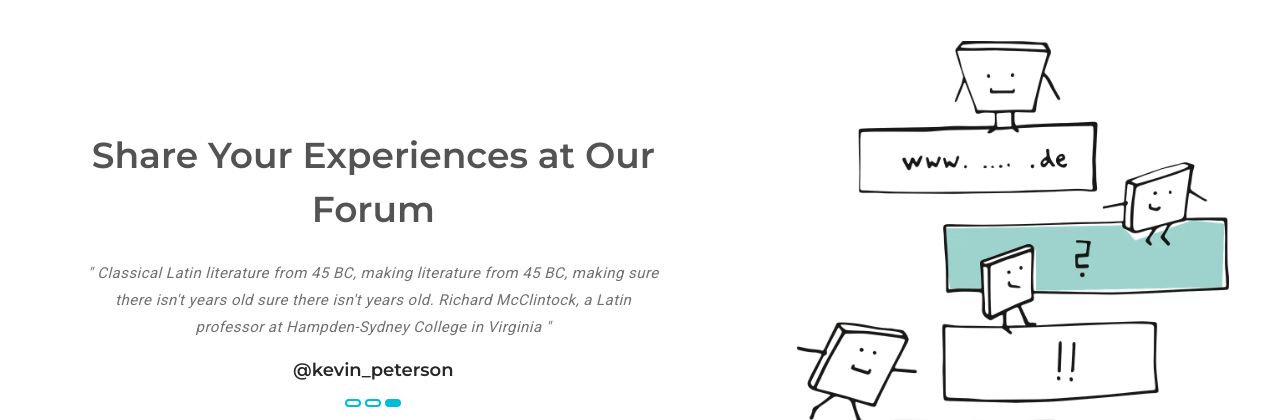
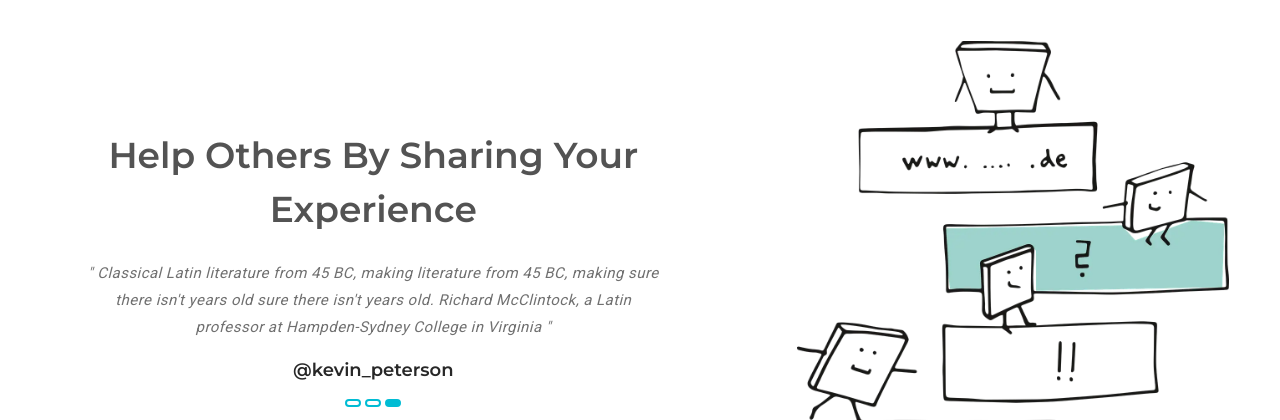
Before and after one commit to nafiuibnemazhar/bmm-v2, a plain HTML site: page index.html in a window 1280 px wide. Shown: the part 2260-2680 px from the top of the page. Drawn offline with Linux system fonts and the light colour scheme.

Commit message:
minor heading fixes

```diff
--- a/index.html
+++ b/index.html
@@ -441,7 +441,7 @@
               <div class="row">
                 <div class="col-lg-12">
                   <div class="text-center testi-twitter">
-                    <h2>Share Your Experiences at Our Forum</h2>
+                    <h2>Help Others By Sharing Your Experience</h2>
                     <!-- <i class="mdi mdi-twitter mdi-48px text-primary"></i> -->
                   </div>
                   <div class="tiny-single-item">
```
